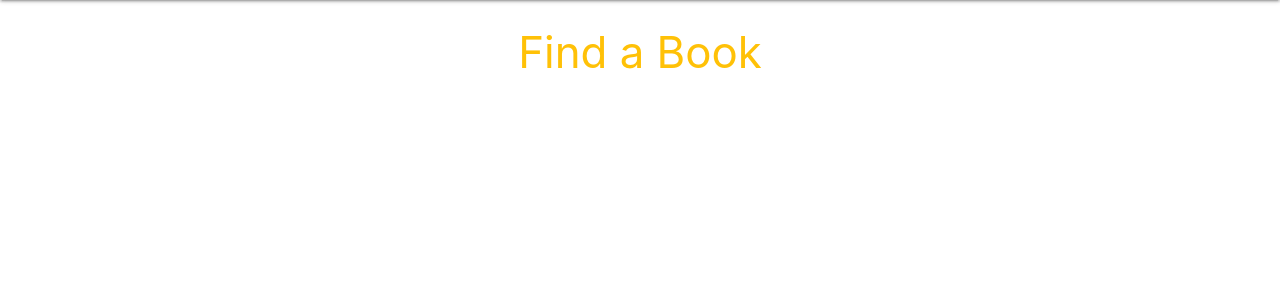
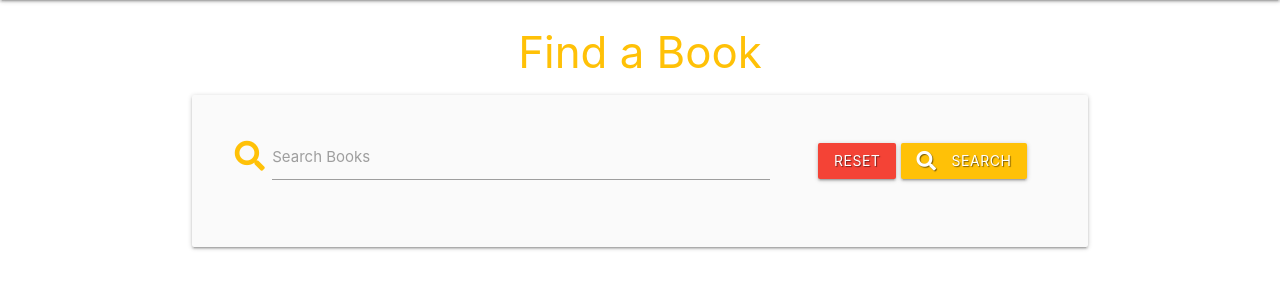
Before and after one commit to Code-Institute-Submissions/Sarah-LB-Milestone3_BookClub_DecResub, a Flask app: page / in a window 1280 px wide. Shown: the part 64-364 px from the top of the page. Run offline with Flask 2, Linux system fonts and the light colour scheme; data that the repository does not hold is empty; some libraries are stand-ins or nearby versions.

Commit message:
Add search functionality to books.html and profile.html

```diff
--- a/app.py
+++ b/app.py
@@ -31,6 +31,22 @@ def get_books():
 def home():
     return render_template("home.html")
 
+
+@app.route("/search", methods=["GET", "POST"])
+def search():
+    query = request.form.get("query")
+    books = list(mongo.db.books.find({"$text": {"$search": query}}))
+    return render_template("books.html", books=books)
+
+
+@app.route("/profile_search", methods=["GET", "POST"])
+def profile_search():
+    username = mongo.db.users.find_one(
+        {"username": session["user"]})["username"]
+    profile_query = request.form.get("profile_query")
+    books = list(mongo.db.books.find({"$and": [{"$text": {"$search": profile_query}},
+                                                {"created_by": username}]}))
+    return render_template("profile.html", username=username, books=books)
 
 @app.route("/register", methods=["GET", "POST"])
 def register():
@@ -156,8 +172,20 @@ def delete_book(book_id):
 
 @app.route("/reviews/<book_id>", methods=["GET", "POST"])
 def reviews(book_id):
+    if request.method == "POST":
+        comment = {
+            "review_text": request.form.get("review_text"),
+            "review_by": session["user"],
+            "review_title": request.form.get("review_title"),
+            "rating":request.form.get("rating")
+        }
+        mongo.db.reviews.insert_one(comment)
+        flash("Your review has been successfully added")
+
     book = mongo.db.books.find_one({"_id": ObjectId(book_id)})
     return render_template("reviews.html", book=book)
+
+
 
 
 if __name__ == "__main__":
--- a/templates/books.html
+++ b/templates/books.html
@@ -2,6 +2,24 @@
 {% block content %}
 
     <h3 class="amber-text center-align">Find a Book</h3>
+
+    <div class="row card-panel grey lighten-5">
+      <form action="{{ url_for('search') }}" method="POST" class="col s12">
+        <div class="row valign-wrapper center-align">
+          <div class="input-field col s12 m8">
+            <i class="fas fa-search prefix amber-text"></i>
+            <input type="text" name="query" id="query" minlength="2" class="validate" required>
+            <label for="query">Search Books</label>
+          </div>
+          <div class="col s12 m4">
+            <a href="{{ url_for('get_books') }}" class="red btn text-shadow">Reset</a>
+            <button type="submit" class="amber btn text-shadow">
+              <i class="fas fa-search left"></i> Search
+            </button>
+          </div>
+        </div>
+      </form>
+    </div>
 
     <div class="row book_panel">
       {% for book in books %}
```
Also changed, not shown: templates/profile.html (+19 -3 lines), templates/reviews.html (+33 -27 lines).
